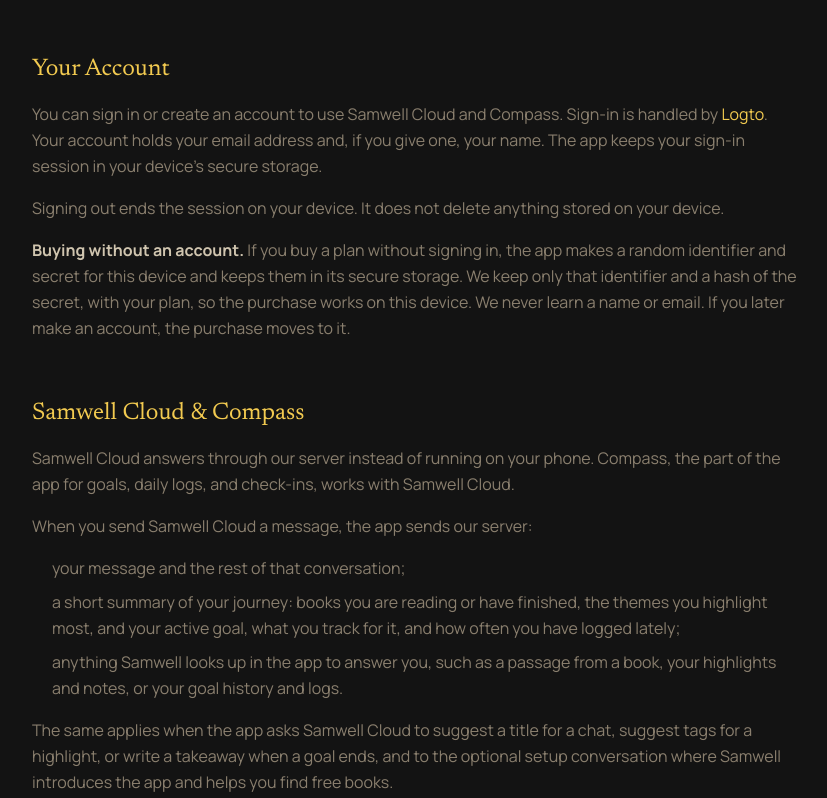
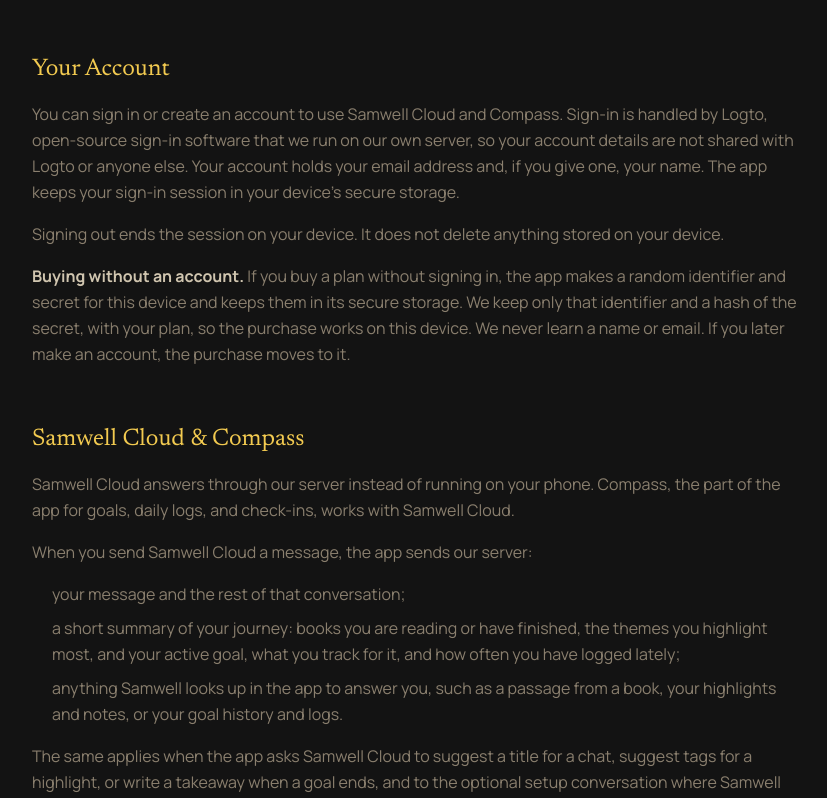
Before and after one commit to dr-33-m/open-citadel-site, an Astro site: page /privacy in a window 1280 px wide. Shown: the part 1705-2503 px from the top of the page, without its empty margins (224-1051 px from the left). Built offline with nearby package versions, Linux system fonts and the light colour scheme; Astro itself is replaced by a stand-in of ours.

Commit message:
Say in the privacy policy that Logto runs on our own server
Sign-in is self-hosted, so account details are never shared with Logto
the company. The account section no longer links to Logto's own privacy
policy as though they handled the data.

Co-Authored-By: Claude Opus 5.5 <noreply@anthropic.com>

```diff
--- a/src/pages/privacy.astro
+++ b/src/pages/privacy.astro
@@ -167,13 +167,9 @@ const sections = [
           </h2>
           <p class="m-0">
             You can sign in or create an account to use Samwell Cloud and
-            Compass. Sign-in is handled by <a
-                href="https://logto.io/privacy-policy"
-                target="_blank"
-                rel="noopener noreferrer"
-                class="text-gold hover:opacity-80">Logto</a
-              >.
-            Your account holds your email address and, if you give one, your
+            Compass. Sign-in is handled by Logto, open-source sign-in software
+            that we run on our own server, so your account details are not
+            shared with Logto or anyone else. Your account holds your email address and, if you give one, your
             name. The app keeps your sign-in session in your device's secure
             storage.
           </p>
@@ -387,7 +383,7 @@ const sections = [
           <ul class="flex flex-col gap-3 pl-5 m-0">
             <li>
               <strong class="text-parchment">Logto</strong>: sign-in and
-              accounts.
+              accounts, run on our own server.
             </li>
             <li>
               <strong class="text-parchment">OpenRouter</strong> and the AI
```
Also changed, not shown: .ai/todo.md.
